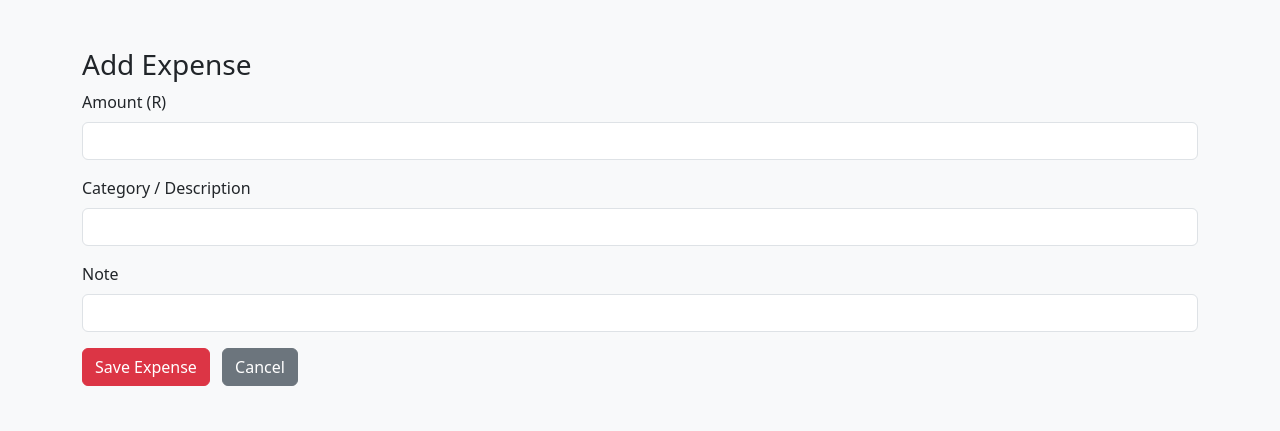
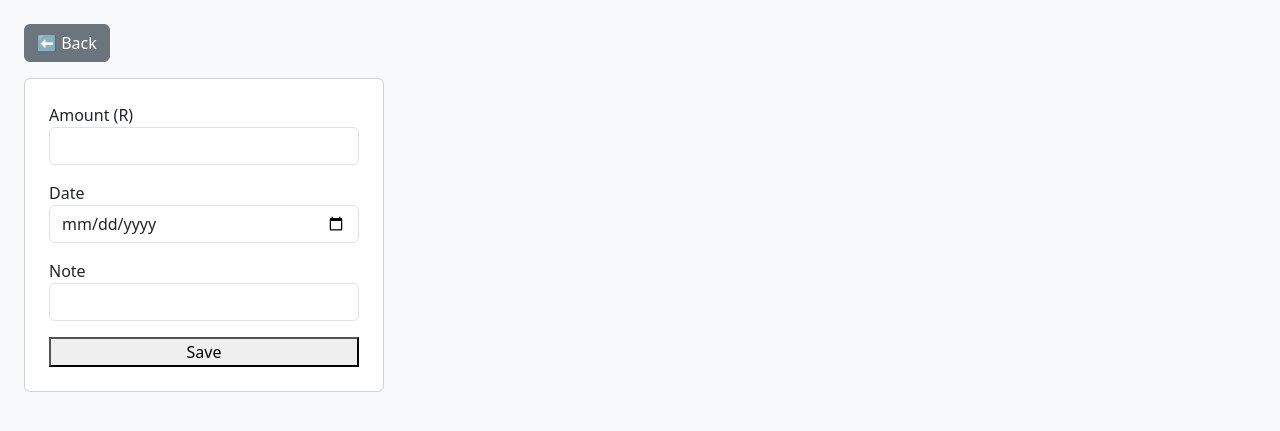
Before and after one commit to Nnzheni/church-finance-manager, a Flask app: page /add-expense in a window 1280 px wide. Shown: the top 431 px of the page. Run offline with Flask 3, Linux system fonts and the light colour scheme; the visitor is signed in with stand-in values (Sample User, id 1).

Commit message:
Update add_expense.html

```diff
--- a/templates/add_expense.html
+++ b/templates/add_expense.html
@@ -1,63 +1,22 @@
 <!DOCTYPE html>
-<html lang="en">
-<head>
-  <meta charset="UTF-8">
-  <title>Add Expense</title>
-  <link
-    rel="stylesheet"
-    href="https://cdn.jsdelivr.net/npm/bootstrap@5.3.0/dist/css/bootstrap.min.css"
-  >
-</head>
-<body class="bg-light">
-  <div class="container mt-5">
-    <h3>Add Expense</h3>
-
-    <!-- flash messages -->
-    {% with messages = get_flashed_messages(with_categories=true) %}
-      {% if messages %}
-        {% for category, msg in messages %}
-          <div class="alert alert-{{ category }}">{{ msg }}</div>
-        {% endfor %}
-      {% endif %}
-    {% endwith %}
-
-    <form method="POST">
+<html><head>
+  <title>Add Income</title>
+  <link href="https://cdn.jsdelivr.net/npm/bootstrap@5.3.0/dist/css/bootstrap.min.css" rel="stylesheet">
+</head><body class="bg-light p-4">
+  <a href="{{url_for('dashboard')}}" class="btn btn-secondary mb-3">⬅ Back</a>
+  <form method="POST" class="card p-4" style="max-width:360px;">
     <div class="mb-3">
-        <label for="amount" class="form-label">Amount (R)</label>
-        <input
-          id="amount"
-          name="amount"
-          type="number"
-          step="0.01"
-          class="form-control"
-          required
-        >
+      <label>Amount (R)</label>
+      <input name="amount" type="number" step="0.01" class="form-control" required>
     </div>
-
     <div class="mb-3">
-        <label for="description" class="form-label">Category / Description</label>
-        <input
-          id="description"
-          name="description"
-          type="text"
-          class="form-control"
-          required
-        >
+      <label>Date</label>
+      <input name="date" type="date" class="form-control" required>
     </div>
-
     <div class="mb-3">
-        <label for="note" class="form-label">Note</label>
-        <input
-          id="note"
-          name="note"
-          type="text"
-          class="form-control"
-        >
+      <label>Note</label>
+      <input name="note" class="form-control">
     </div>
-
-      <button type="submit" class="btn btn-danger">Save Expense</button>
-      <a href="{{ url_for('dashboard') }}" class="btn btn-secondary ms-2">Cancel</a>
+    <button class="btn-danger">Save</button>
   </form>
-  </div>
-</body>
-</html>
+</body></html>
```
Lines whose indentation alone changed are shown as unchanged.
